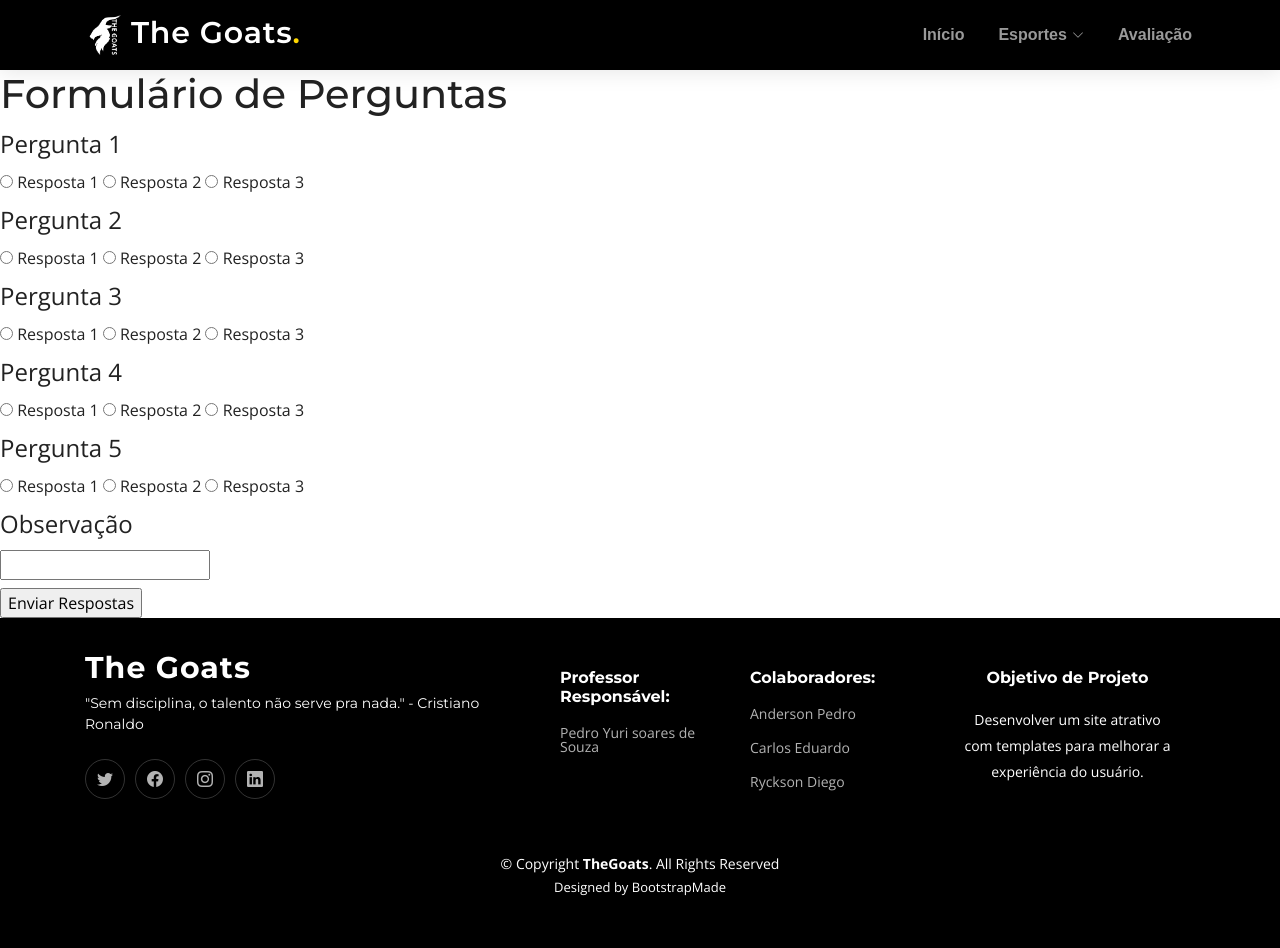
After one commit to andersonpe259/TheGoats, a PHP site: page /form.php in a window 1280 px wide. The commit adds this page. Run offline with PHP 8.4, Linux system fonts and the light colour scheme; data comes from the database, SQL or seed files in the repository.

Commit message:
Adição formulário

```diff
--- a/assets/css/main.css
+++ b/assets/css/main.css
@@ -34,6 +34,9 @@
 --------------------------------------------------------------*/
 .carousel-item h5 a {
   color: white;
+}
+.avaliacao{
+  height: 100vh;
 }
 h2 span{
   color: var(--color-secondary);
--- /dev/null
+++ b/config/Conection.php
@@ -0,0 +1,104 @@
+<?php
+
+class Conection {
+    private $conect;
+
+    public function __construct() {
+        $this->conect = new PDO("sqlite:database/database.sqlite");
+        $this->conect->setAttribute(PDO::ATTR_ERRMODE, PDO::ERRMODE_EXCEPTION);
+
+        if (!file_exists("database/database.sqlite")) {
+            touch("database/database.sqlite");
+            try{
+                $this->conect->exec(
+                "CREATE TABLE tb_avaliacao (
+                    ava_id INTEGER PRIMARY KEY AUTOINCREMENT,
+                    ava_pergunta1 INTEGER NOT NULL,
+                    ava_pergunta2 INTEGER NOT NULL,
+                    ava_pergunta3 INTEGER NOT NULL,
+                    ava_pergunta4 INTEGER NOT NULL,
+                    ava_pergunta5 INTEGER NOT NULL,
+                    ava_observacao VARCHAR(500)
+                )"
+            );
+            }catch (PDOException $e) {
+                echo "Erro no banco: ".$e;
+            }
+
+        }
+
+        // try {
+        //     $dados = $this->conect->query("SELECT name FROM sqlite_master WHERE type='table' AND name='$this->table'");
+        //     echo "Primeiro Try";
+        //     // Se não houver exceção, a tabela já foi criada
+        // } catch (PDOException $e) {
+        //     echo "Segundo Try";
+        //     if ($e->getCode() === 'HY000') {
+        //         $this->conect->exec(
+        //             "CREATE TABLE $this->table (
+        //                 ava_id INTEGER PRIMARY KEY AUTOINCREMENT,
+        //                 ava_pergunta1 INTEGER NOT NULL,
+        //                 ava_pergunta2 INTEGER NOT NULL,
+        //                 ava_pergunta3 INTEGER NOT NULL,
+        //                 ava_pergunta4 INTEGER NOT NULL,
+        //                 ava_pergunta5 INTEGER NOT NULL,
+        //                 ava_observacao VARCHAR(500)
+        //             )"
+        //         );
+        //         echo "Segundo Try";
+
+        //     } else {
+        //         // Trate outras exceções aqui
+        //         echo "Erro no banco: " . $e->getMessage();
+        //     }
+        // }
+    }
+
+    public function save($respostas) {
+        $p1 = $respostas['p1'];
+        $p2 = $respostas['p2'];
+        $p3 = $respostas['p3'];
+        $p4 = $respostas['p4'];
+        $p5 = $respostas['p5'];
+        $observacao = $respostas['observacao'];
+
+        try {
+            $stmt = $this->conect->prepare(
+                "INSERT INTO tb_avaliacao (
+                    ava_pergunta1,
+                    ava_pergunta2,
+                    ava_pergunta3,
+                    ava_pergunta4,
+                    ava_pergunta5,
+                    ava_observacao)
+                VALUES (?, ?, ?, ?, ?, ?)"
+            );
+
+            $stmt->bindParam(1, $p1, PDO::PARAM_INT);
+            $stmt->bindParam(2, $p2, PDO::PARAM_INT);
+            $stmt->bindParam(3, $p3, PDO::PARAM_INT);
+            $stmt->bindParam(4, $p4, PDO::PARAM_INT);
+            $stmt->bindParam(5, $p5, PDO::PARAM_INT);
+            $stmt->bindParam(6, $observacao, PDO::PARAM_STR);
+
+            $stmt->execute();
+
+            echo "<h1>Dados salvos</h1>";
+        } catch (PDOException $e) {
+            echo "Erro ao Salvar Dados: " . $e->getMessage();
+        }
+    }
+
+    public function select(){
+        try{
+            $consulta = $this->conect->query("SELECT * FROM sua_tabela");
+            $resultados = $consulta->fetchAll(PDO::FETCH_ASSOC);
+
+            foreach ($resultados as $linha) {
+                print_r($linha);
+            }
+        } catch (PDOException $e) {
+            echo "Erro na consulta: " . $e->getMessage();
+        }
+    }
+}
--- /dev/null
+++ b/form.php
@@ -0,0 +1,100 @@
+<?php
+require_once ("config/Conection.php");
+$controller = new Conection();
+
+if ($_SERVER["REQUEST_METHOD"] === "POST") {
+    // Obtenha os dados do formulário
+    $respostas = [
+        "p1" => $_POST["pergunta1"],
+        "p2" => $_POST["pergunta2"],
+        "p3" => $_POST["pergunta3"],
+        "p4" => $_POST["pergunta4"],
+        "p5" => $_POST["pergunta5"],
+        "observacao" => $_POST["observacao"]
+    ];
+
+    $controller->save($respostas);
+    header('Location: avaliacao.php');
+    return;
+
+}
+
+include ("pattern/header.html");
+?>
+<h1>Formulário de Perguntas</h1>
+
+<form action="form.php" method="post">
+    <fieldset>
+        <legend>Pergunta 1</legend>
+        <label>
+            <input type="radio" name="pergunta1" value="1"> Resposta 1
+        </label>
+        <label>
+            <input type="radio" name="pergunta1" value="2"> Resposta 2
+        </label>
+        <label>
+            <input type="radio" name="pergunta1" value="3"> Resposta 3
+        </label>
+    </fieldset>
+    <fieldset>
+        <legend>Pergunta 2</legend>
+        <label>
+            <input type="radio" name="pergunta2" value="1"> Resposta 1
+        </label>
+        <label>
+            <input type="radio" name="pergunta2" value="2"> Resposta 2
+        </label>
+        <label>
+            <input type="radio" name="pergunta2" value="3"> Resposta 3
+        </label>
+    </fieldset>
+    <fieldset>
+        <legend>Pergunta 3</legend>
+        <label>
+            <input type="radio" name="pergunta3" value="1"> Resposta 1
+        </label>
+        <label>
+            <input type="radio" name="pergunta3" value="2"> Resposta 2
+        </label>
+        <label>
+            <input type="radio" name="pergunta3" value="3"> Resposta 3
+        </label>
+    </fieldset>
+    <fieldset>
+        <legend>Pergunta 4</legend>
+        <label>
+            <input type="radio" name="pergunta4" value="1"> Resposta 1
+        </label>
+        <label>
+            <input type="radio" name="pergunta4" value="2"> Resposta 2
+        </label>
+        <label>
+            <input type="radio" name="pergunta4" value="3"> Resposta 3
+        </label>
+    </fieldset>
+    <fieldset>
+        <legend>Pergunta 5</legend>
+        <label>
+            <input type="radio" name="pergunta5" value="1"> Resposta 1
+        </label>
+        <label>
+            <input type="radio" name="pergunta5" value="2"> Resposta 2
+        </label>
+        <label>
+            <input type="radio" name="pergunta5" value="3"> Resposta 3
+        </label>
+    </fieldset>
+    <fieldset>
+        <legend>Observação</legend>
+        <label>
+            <input type="text" name="observacao">
+        </label>
+    </fieldset>
+
+
+    <input type="submit" value="Enviar Respostas">
+</form>
+<?php
+include ("pattern/footer.html");
+
+?>
--- a/pattern/header.html
+++ b/pattern/header.html
@@ -66,6 +66,7 @@
               <li><a href="sports.php?page=Tênis">Tênis</a></li>
             </ul>
           </li>
+          <li><a href="avaliacao.php">Avaliação</a></li>
         </ul>
       </nav><!-- .navbar -->
 
```
Also changed, not shown: avaliacao.php (added, +20 -0 lines), pattern/Preinformations.php (+22 -8 lines), assets/img/athletes/serginho_sbg.png, assets/img/athletes/usainbolt_sbg.png, database/database.sqlite (added).
